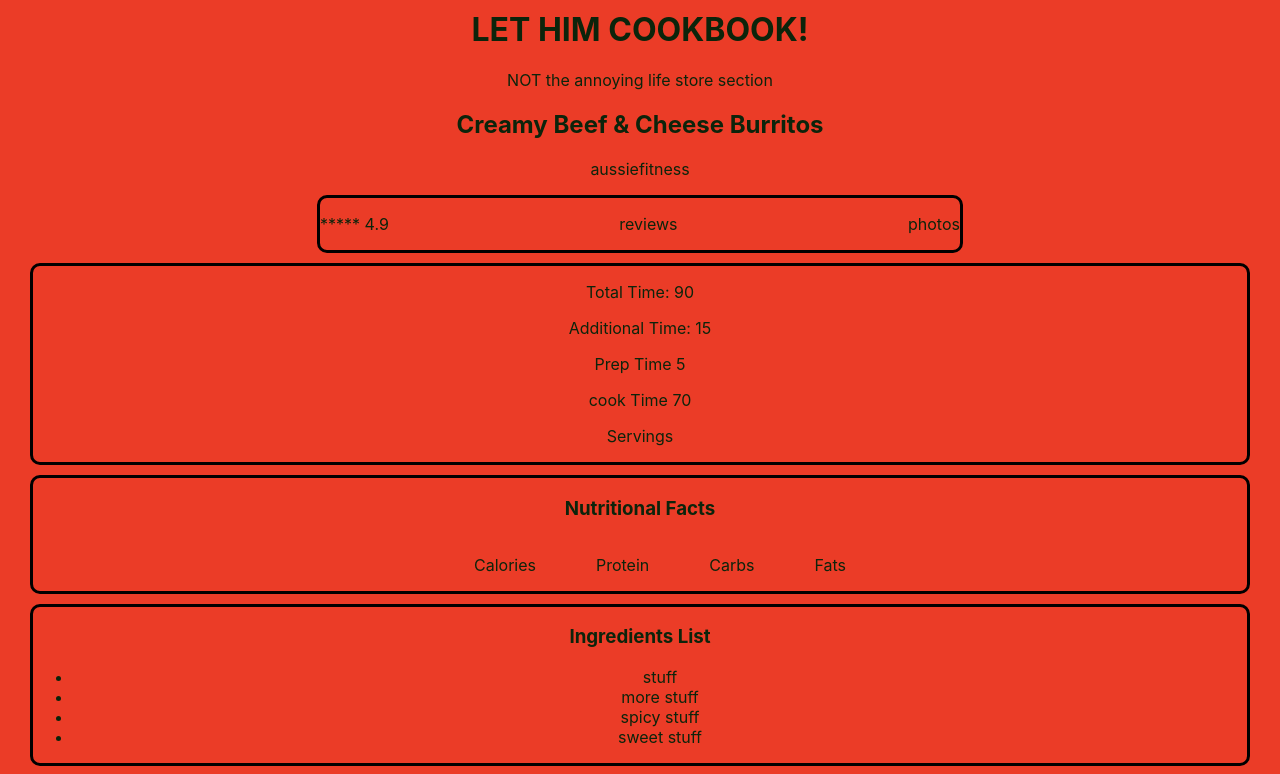
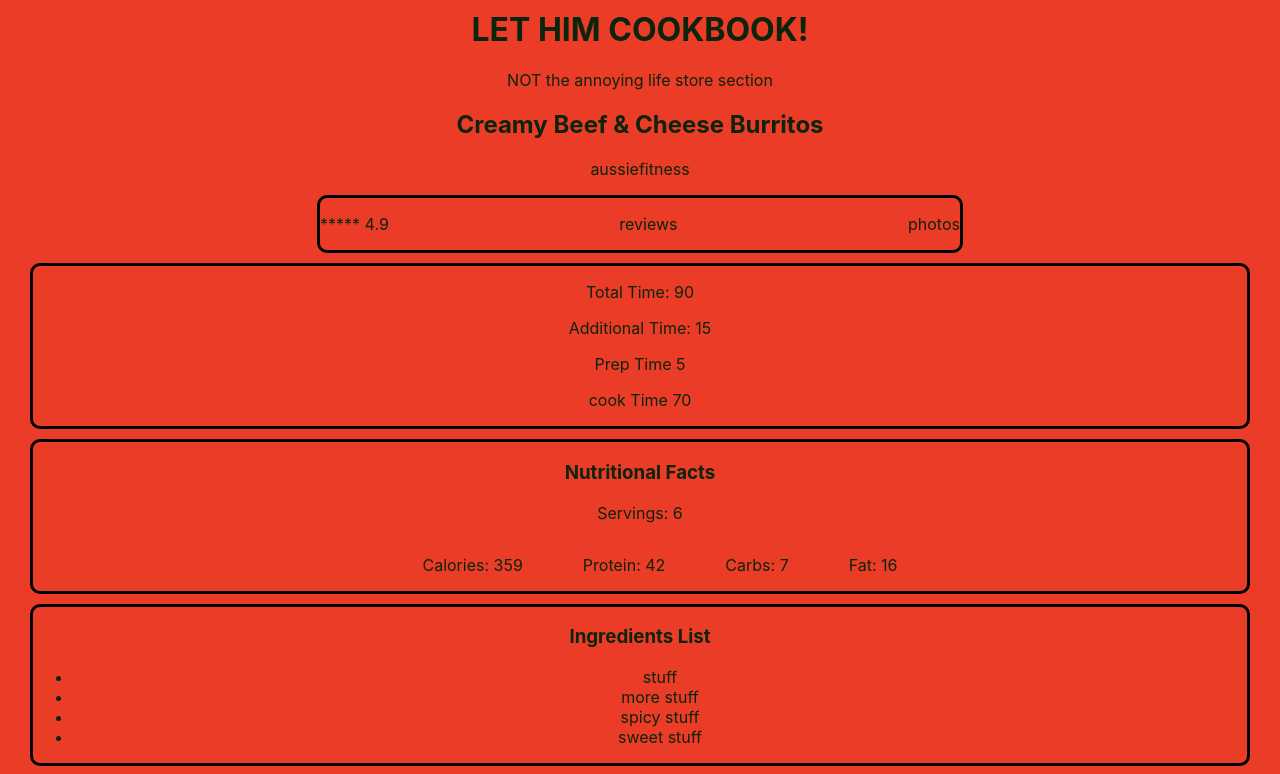
Before and after one commit to AlexDoss42/cookbook, a React (Create React App) app: page / in a window 1280 px wide. Shown: the top 774 px of the page. Built offline with nearby package versions, Linux system fonts and the light colour scheme.

Commit message:
successfully destructures data like a freaking noob

```diff
--- a/src/App.js
+++ b/src/App.js
@@ -12,7 +12,6 @@ import data from './data.json';
 
 
 function App() {
-  console.log(123, data);
   return (
     <div className="App">
       {/* <NavBar /> */}
@@ -21,8 +20,8 @@ function App() {
       <h2>{data.recipe_name}</h2>
       <p>{data.author}</p>
       <ReviewHighlights />
-      <Time time={data.time}/>
-      <NutritionalFacts nutritionalFacts={ data.nutritional_facts }/>
+      <Time timeData={data.time}/>
+      <NutritionalFacts nutritionalFacts={ data.nutritional_facts } servings={data.servings} />
       <Ingredients Ingredients={ data.ingedients }/>
       <Instructions Instructions={ data.instructions }/>
       <LeaveAReview />
--- a/src/Components/NutritionalFacts.jsx
+++ b/src/Components/NutritionalFacts.jsx
@@ -1,15 +1,17 @@
 import React from 'react'
 import './NutritionalFacts.css'
 
-export const NutritionalFacts = () => {
+export const NutritionalFacts = ( {servings, nutritionalFacts} ) => {
+
   return (
     <div className='section'>
     <h3>Nutritional Facts</h3>
+    <p>Servings: {servings}</p>
     <ul id="nutritionalFactsList">
-      <li>Calories</li>
-      <li>Protein</li>
-      <li>Carbs</li>
-      <li>Fats</li>
+      <li>Calories: {nutritionalFacts.calories}</li>
+      <li>Protein: {nutritionalFacts.protein}</li>
+      <li>Carbs: {nutritionalFacts.carbs}</li>
+      <li>Fat: {nutritionalFacts.fat}</li>
     </ul></div>
   )
 }
--- a/src/Components/Time.jsx
+++ b/src/Components/Time.jsx
@@ -1,14 +1,12 @@
 import React from 'react'
 
-export const Time = (time) => {
-  console.log(123, time);
+export const Time = ({ timeData }) => {
   return (
     <div className='section'>
-        <p>Total Time: {time.time.total}</p>
-        <p>Additional Time: {time.time.additional}</p>
-        <p>Prep Time {time.time.prep}</p>
-        <p>cook Time {time.time.cook}</p>
-        <p>Servings</p>
+        <p>Total Time: {timeData.total}</p>
+        <p>Additional Time: {timeData.additional}</p>
+        <p>Prep Time {timeData.prep}</p>
+        <p>cook Time {timeData.cook}</p>
     </div>
   )
 }
```
